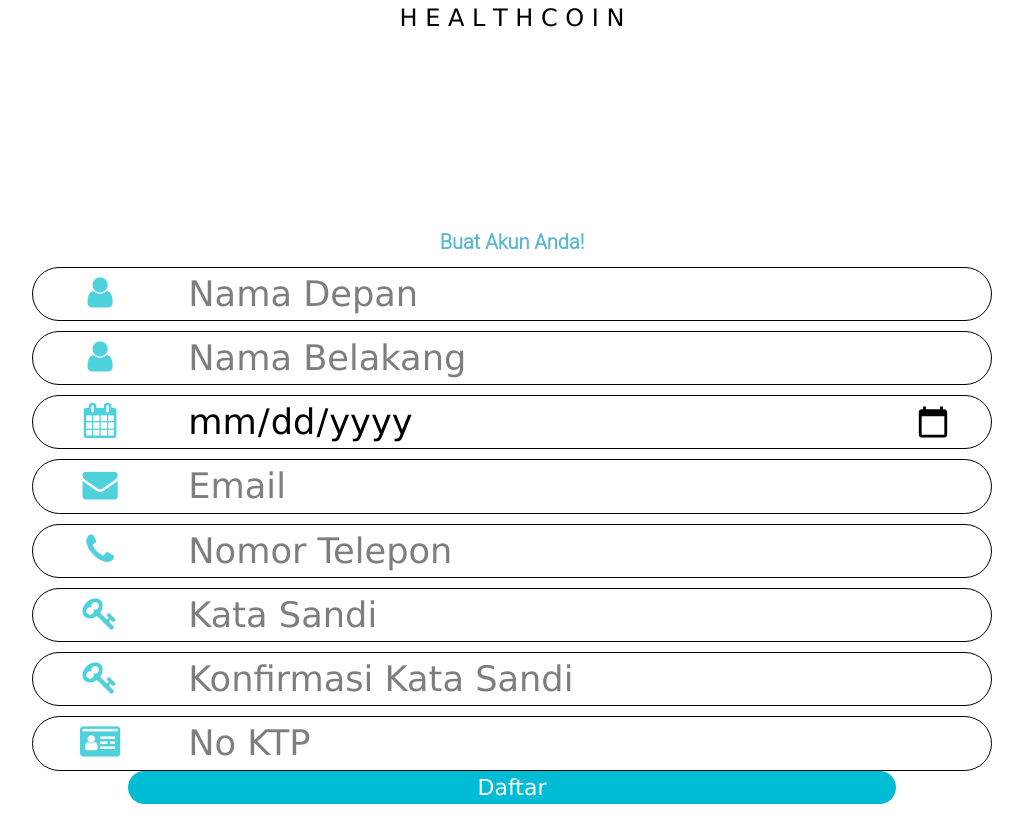
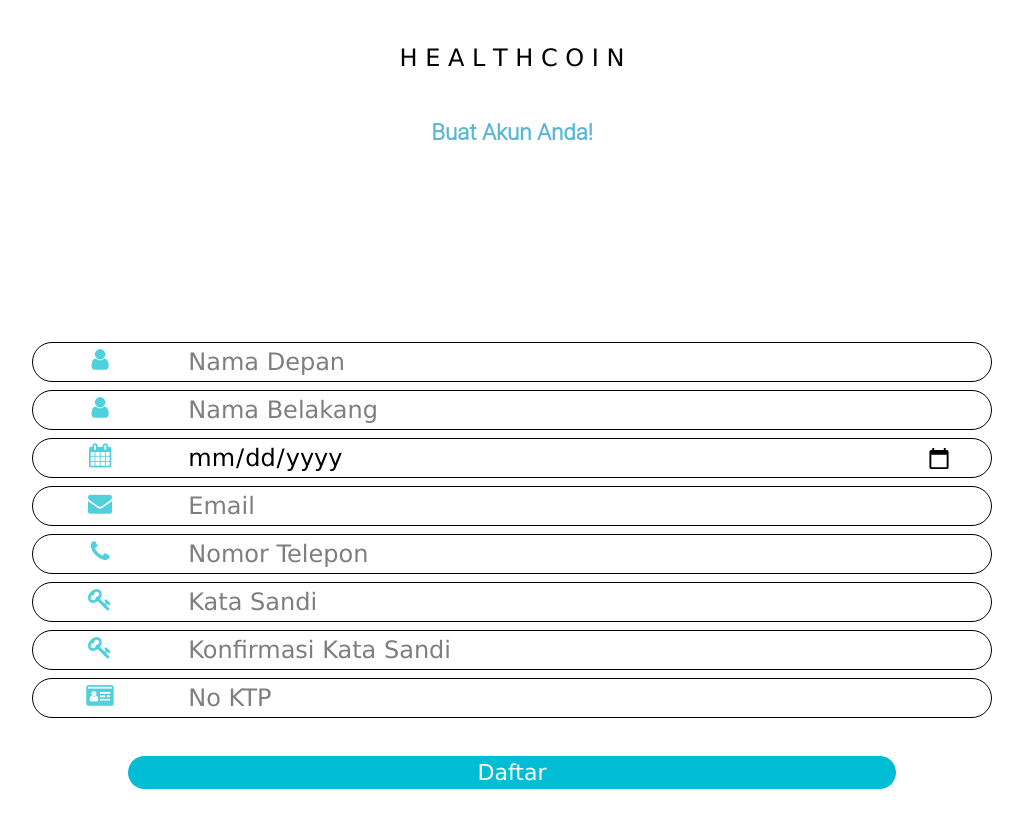
Before and after one commit to ian-joseph-chandra/HealthCoin_Patient, an Angular app: page /sign-up in a window 1280 px wide. Shown: the whole page, without its empty margins (128-1151 px from the left). Before the commit the page ends 804 px from the top, so only its background shows below. Built offline with nearby package versions, Linux system fonts and the light colour scheme.

Commit message:
2020/02/14 Update sign up and login page design
Update sign up and login page design

```diff
--- a/src/app/pages/login/login.component.css
+++ b/src/app/pages/login/login.component.css
@@ -40,18 +40,20 @@
   font-size: 2.5vh;
 }
 
-.icon-input {
+.input-icon {
   width: 10%;
   float: left;
-  font-size: 2.75vw;
+  font-size: 3vh;
   color: rgb(79, 208, 221);
   margin-left: 2%;
 }
 
 .input-fill {
   width: 80%;
+  height: 4vh;
   border: none;
-  font-size: 2.75vw;
+  margin-top: 0.5vh;
+  font-size: 3vh;
 }
 
 .user-recovery-hyperlink {
@@ -78,6 +80,7 @@
   color: white;
   border: none;
   font-size: 2.75vh;
+  margin: 30px;
 }
 
 .login-button-box {
--- a/src/app/pages/login/login.component.html
+++ b/src/app/pages/login/login.component.html
@@ -6,14 +6,14 @@
 
   <div class="user-pass-input-box">
     <div class="input-box">
-      <span class="icon-input">
+      <span class="input-icon">
         <i class="fa fa-envelope"></i>
       </span>
-      <input class="input-fill" type="text" placeholder="Email atau Username" id="username" required>
+      <input class="input-fill" type="text" placeholder="Email" id="username" required>
     </div>
 
     <div class="input-box">
-      <span class="icon-input">
+      <span class="input-icon">
         <i class="fa fa-key"></i>
       </span>
       <input class="input-fill" type="password" placeholder="Kata Sandi" id="password" required>
--- a/src/app/pages/sign-up/sign-up.component.css
+++ b/src/app/pages/sign-up/sign-up.component.css
@@ -4,10 +4,14 @@
   width: 100%;
   text-align: center;
   font-size: 3vh;
+  margin-top: 40px;
 }
 
 .create-text {
-  font-size: 20px;
+  width: 100%;
+  text-align: center;
+  margin-top: 40px;
+  font-size: 2.8vh;
   font-family: "Roboto Light", sans-serif;
   color: #59b7d3;
   font-weight: bold;
@@ -28,26 +32,28 @@
 }
 
 .input-box {
-  margin-left: auto;
-  margin-right: auto;
   width: 75%;
+  height: 5vh;
+  margin: 0 auto 1vh auto;
   border-radius: 50px;
   border: 1px solid;
-  margin-top: 10px;
+  font-size: 2.5vh;
 }
 
-.icon-input {
+.input-icon {
   width: 10%;
   float: left;
-  font-size: 2.75vw;
+  font-size: 3vh;
   color: rgb(79, 208, 221);
   margin-left: 2%;
 }
 
 .input-fill {
   width: 80%;
+  height: 4vh;
   border: none;
-  font-size: 2.75vw;
+  margin-top: 0.5vh;
+  font-size: 3vh;
 }
 
 .password-box {
@@ -76,6 +82,7 @@
   color: white;
   border: none;
   font-size: 2.75vh;
+  margin: 30px;
 }
 
 
--- a/src/app/pages/sign-up/sign-up.component.html
+++ b/src/app/pages/sign-up/sign-up.component.html
@@ -1,61 +1,61 @@
 <body class="adjust-screen">
 
 <div class="healthcoin-text">H E A L T H C O I N</div>
+<div class="create-text">Buat Akun Anda!</div>
+
 <div class="sign-up-box">
-
   <div class="name-email-pass-input-box">
-    <div class="create-text">Buat Akun Anda!</div>
     <div class="input-box">
-      <span class="icon-input">
+      <span class="input-icon">
         <i class="fa fa-user"></i>
       </span>
       <input class="input-fill" type="text" placeholder="Nama Depan" id="first-name" required>
     </div>
 
     <div class="input-box">
-      <span class="icon-input">
+      <span class="input-icon">
         <i class="fa fa-user"></i>
       </span>
       <input class="input-fill" type="text" placeholder="Nama Belakang" id="last-name">
     </div>
 
     <div class="input-box">
-      <span class="icon-input">
+      <span class="input-icon">
         <i class="fa fa-calendar"></i>
       </span>
       <input class="input-fill" type="date" placeholder="dd/mm/yy" id="birthday" required>
     </div>
 
     <div class="input-box">
-      <span class="icon-input">
+      <span class="input-icon">
         <i class="fa fa-envelope"></i>
       </span>
       <input class="input-fill" type="text" placeholder="Email" id="email" required>
     </div>
 
     <div class="input-box">
-      <span class="icon-input">
+      <span class="input-icon">
         <i class="fa fa-phone"></i>
       </span>
       <input class="input-fill" type="text" placeholder="Nomor Telepon" id="phone" required>
     </div>
 
     <div class="input-box">
-      <span class="icon-input">
+      <span class="input-icon">
         <i class="fa fa-key"></i>
       </span>
       <input class="input-fill" type="password" placeholder="Kata Sandi" id="password" required>
     </div>
 
     <div class="input-box">
-      <span class="icon-input">
+      <span class="input-icon">
         <i class="fa fa-key"></i>
       </span>
       <input class="input-fill" type="password" placeholder="Konfirmasi Kata Sandi" id="confirm" required>
     </div>
 
     <div class="input-box">
-      <span class="icon-input">
+      <span class="input-icon">
         <i class="fa fa-id-card"></i>
       </span>
       <input class="input-fill" type="text" placeholder="No KTP" id="id-number" required>
--- a/src/app/pages/user-recovery/user-recovery.component.css
+++ b/src/app/pages/user-recovery/user-recovery.component.css
@@ -1,28 +1,26 @@
-.login-box {
-  position: absolute;
+.recovery-box {
   width: 100%;
-  height: 100%;
-  top: 15%;
-  right: auto;
-  left: auto;
-  max-height: 400px;
-  max-width: 600px;
-  z-index: 1;
+  height: 60%;
+  position: relative;
+  top: 20%;
   font-family: Arial, monospace;
+  text-align: center;
 }
 
 .healthcoin-text {
+  position: relative;
+  height: auto;
+  width: 100%;
   text-align: center;
-  margin-top: .82353rem;
-  font-size: 1.17647rem;
+  font-size: 3vh;
+  margin-top: 40px;
 }
 
 .email-text {
-  height: 20px;
   width: 100%;
   text-align: center;
   margin-top: 40px;
-  font-size: 20px;
+  font-size: 2.8vh;
   font-family: "Roboto Light", sans-serif;
   color: #59b7d3;
   font-weight: bold;
@@ -34,41 +32,42 @@
 }
 
 .input-box {
-  margin-left: auto;
-  margin-right: auto;
   width: 75%;
+  height: 5vh;
+  margin: 0 auto 1vh auto;
   border-radius: 50px;
   border: 1px solid;
-  margin-top: 10px;
+  font-size: 2.5vh;
 }
 
-.icon-input {
-  width: 20%;
-  font-size: 20px;
+.input-icon {
+  width: 10%;
+  float: left;
+  font-size: 3vh;
   color: rgb(79, 208, 221);
-  margin-left: -10px;
+  margin-left: 2%;
 }
 
 .input-fill {
-  height: 20px;
   width: 80%;
-  padding: 16px 16px 16px 10px;
+  height: 4vh;
   border: none;
+  margin-top: 0.5vh;
+  font-size: 3vh;
 }
 
-.login-button {
+.recovery-button {
   text-align: center;
   border-radius: 50px;
-  height: 30px;
   width: 60%;
   background-color: #00bcd4;
   color: white;
   border: none;
-  margin: 30px 0;
-  font-size: 14px;
+  font-size: 2.75vh;
+  margin: 30px;
 }
 
-.login-button-box {
+.recovery-button-box {
   margin-top: 50px;
   height: 40px;
   width: 100%;
--- a/src/app/pages/user-recovery/user-recovery.component.html
+++ b/src/app/pages/user-recovery/user-recovery.component.html
@@ -1,20 +1,20 @@
 <body class="adjust-screen">
 
-<div class="login-box">
-  <div class="header-text">H E A L T H C O I N</div>
+<div class="recovery-box">
+  <div class="healthcoin-text">H E A L T H C O I N</div>
   <div class="email-text">Masukkan Email Anda!</div>
 
   <div class="user-pass-input-box">
     <div class="input-box">
-      <span class="icon-input">
+      <span class="input-icon">
         <i class="fa fa-envelope"></i>
       </span>
       <input class="input-fill" type="text" placeholder="Email" id="email" required>
     </div>
   </div>
 
-  <div class="login-button-box">
-    <button type="submit"  class="login-button">Berikutnya</button>
+  <div class="recovery-button-box">
+    <button type="submit"  class="recovery-button">Berikutnya</button>
   </div>
 </div>
 </body>
```
